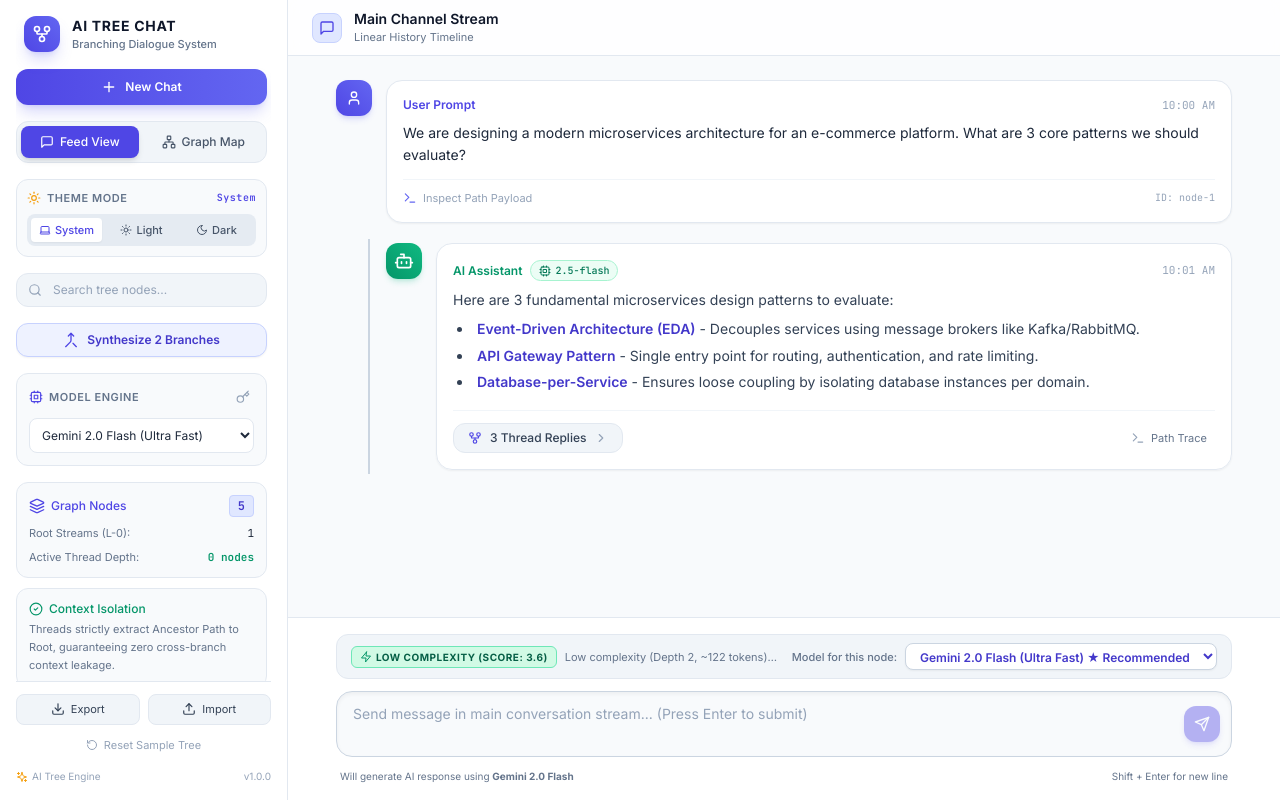
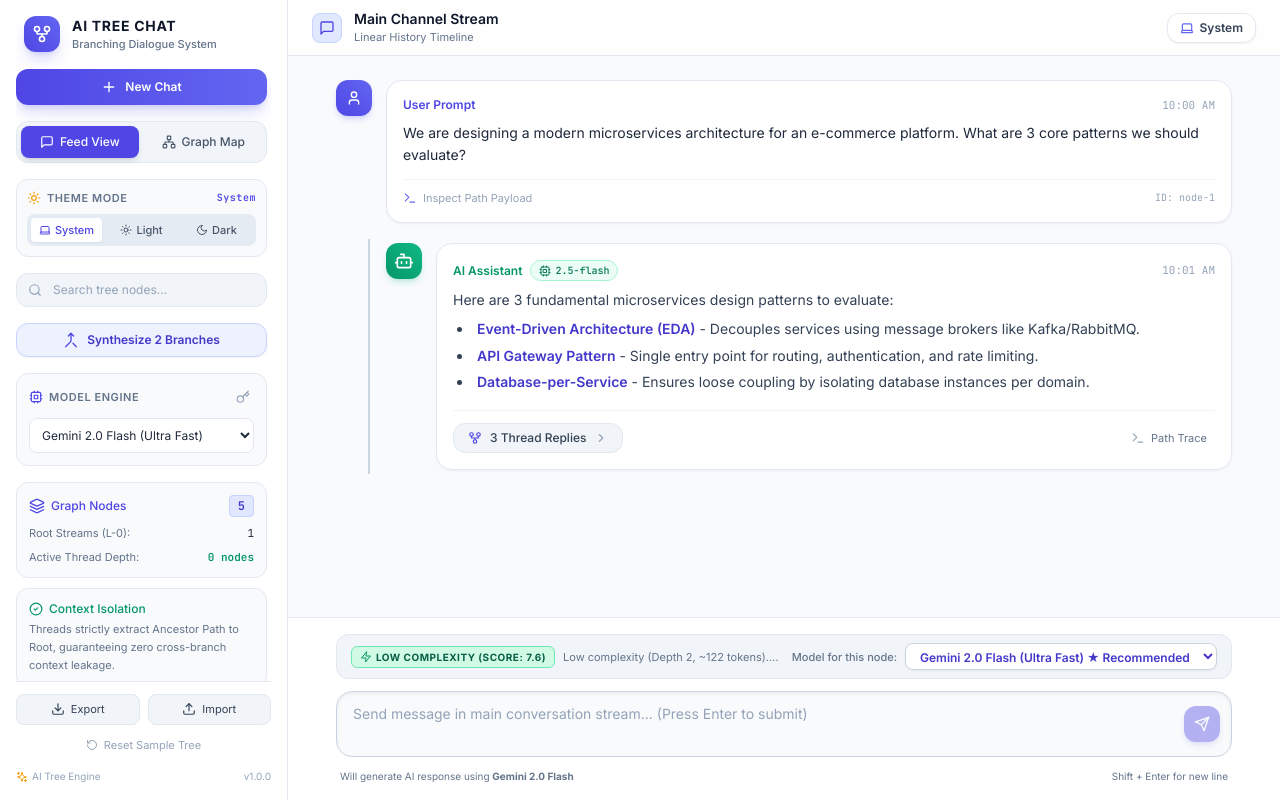
Before and after one commit to anandbmuley/AITreeChat, a React (Vite) app: page / in a window 1280 px wide. Built offline with nearby package versions, Linux system fonts and the light colour scheme.

Commit message:
feat: Add prominent theme toggle button to top channel header

```diff
--- a/src/App.tsx
+++ b/src/App.tsx
@@ -111,6 +111,8 @@ export default function App() {
             onOpenThread={openThread}
             onInspectPath={inspectNodePath}
             getReplyCount={getReplyCount}
+            themeMode={themeMode}
+            setThemeMode={setThemeMode}
           />
         ) : (
           <TreeGraphVisualizer
--- a/src/components/MainFeed.tsx
+++ b/src/components/MainFeed.tsx
@@ -14,11 +14,15 @@ import {
   Cpu,
   Zap,
   Brain,
-  Info
+  Info,
+  Sun,
+  Moon,
+  Laptop
 } from 'lucide-react';
 import { ChatNode, TreeComplexityMetrics } from '../types/chat';
 import { AVAILABLE_MODELS } from '../services/geminiApi';
 import { MarkdownRenderer } from './MarkdownRenderer';
+import { ThemeMode } from '../hooks/useTheme';
 
 interface MainFeedProps {
   rootIds: string[];
@@ -34,6 +38,8 @@ interface MainFeedProps {
   onOpenThread: (nodeId: string) => void;
   onInspectPath: (nodeId: string) => void;
   getReplyCount: (nodeId: string) => number;
+  themeMode?: ThemeMode;
+  setThemeMode?: (mode: ThemeMode) => void;
 }
 
 export const MainFeed: React.FC<MainFeedProps> = ({
@@ -50,31 +56,35 @@ export const MainFeed: React.FC<MainFeedProps> = ({
   onOpenThread,
   onInspectPath,
   getReplyCount,
+  themeMode,
+  setThemeMode,
 }) => {
   const [inputValue, setInputValue] = useState('');
   const [nodeModelOverride, setNodeModelOverride] = useState<string>(selectedModel);
   const mainScrollRef = useRef<HTMLDivElement>(null);
 
-  // Sync default nodeModelOverride if global selectedModel changes
+  // Sync nodeModelOverride if global selectedModel changes
   useEffect(() => {
     setNodeModelOverride(selectedModel);
   }, [selectedModel]);
 
   const mainLineNodes = getMainLineNodes();
-  const complexity = getComplexityForPath(null);
+  const lastNode = mainLineNodes.length > 0 ? mainLineNodes[mainLineNodes.length - 1] : null;
 
-  // Auto-scroll to bottom when main line messages update
+  // Compute path complexity for the target node
+  const complexity = getComplexityForPath(lastNode ? lastNode.id : null);
+
   useEffect(() => {
     if (mainScrollRef.current) {
       mainScrollRef.current.scrollTop = mainScrollRef.current.scrollHeight;
     }
-  }, [mainLineNodes.length, nodes]);
+  }, [nodes]);
 
-  const handleSend = () => {
-    if (inputValue.trim() && !isLoading) {
-      onSendMain(inputValue, nodeModelOverride);
+  const handleSend = async () => {
+    if (!inputValue.trim() || isLoading) return;
+    const contentToSend = inputValue;
     setInputValue('');
-    }
+    await onSendMain(contentToSend, nodeModelOverride);
   };
 
   const handleKeyDown = (e: React.KeyboardEvent<HTMLTextAreaElement>) => {
@@ -85,9 +95,10 @@ export const MainFeed: React.FC<MainFeedProps> = ({
   };
 
   const promptSuggestions = [
-    "Design an Event-Driven notification system for order updates.",
-    "Compare Monolithic vs Microservices database migration strategies.",
-    "What are best practices for high-throughput Rate Limiting?"
+    "Design a scalable microservice architecture for AI data trees",
+    "Compare trade-offs between Graph DBs and SQL for hierarchical trees",
+    "Write a TypeScript algorithm to find lowest common ancestor in DAG",
+    "Explain quantum superposition with interactive tree analogy"
   ];
 
   // Group linear main line nodes into User/AI pairs
@@ -111,6 +122,13 @@ export const MainFeed: React.FC<MainFeedProps> = ({
     return false;
   });
 
+  const toggleTheme = () => {
+    if (!setThemeMode) return;
+    if (themeMode === 'system') setThemeMode('dark');
+    else if (themeMode === 'dark') setThemeMode('light');
+    else setThemeMode('system');
+  };
+
   return (
     <div className="flex-1 flex flex-col bg-slate-50 dark:bg-slate-900 min-w-0 h-full relative transition-colors duration-200">
 
@@ -128,12 +146,32 @@ export const MainFeed: React.FC<MainFeedProps> = ({
           </div>
         </div>
 
+        <div className="flex items-center gap-3">
           {activeThreadId && (
             <div className="text-xs text-indigo-700 dark:text-indigo-300 flex items-center gap-1.5 bg-indigo-50 dark:bg-indigo-950/60 border border-indigo-200 dark:border-indigo-800/60 px-3 py-1 rounded-full animate-pulse">
               <GitFork className="w-3.5 h-3.5 text-indigo-600 dark:text-indigo-400" />
-            <span>Thread Side Panel Active</span>
+              <span>Thread Active</span>
             </div>
           )}
+
+          {/* Prominent Header Theme Toggle Button */}
+          {setThemeMode && (
+            <button
+              onClick={toggleTheme}
+              className="flex items-center gap-1.5 px-3 py-1.5 rounded-xl border border-slate-200 dark:border-slate-700/80 bg-white dark:bg-slate-800 text-slate-700 dark:text-slate-200 hover:bg-slate-100 dark:hover:bg-slate-700/80 text-xs font-semibold shadow-sm transition"
+              title={`Current Theme: ${themeMode?.toUpperCase()}. Click to switch theme.`}
+            >
+              {themeMode === 'light' ? (
+                <Sun className="w-3.5 h-3.5 text-amber-500" />
+              ) : themeMode === 'dark' ? (
+                <Moon className="w-3.5 h-3.5 text-indigo-400" />
+              ) : (
+                <Laptop className="w-3.5 h-3.5 text-indigo-500" />
+              )}
+              <span className="capitalize">{themeMode || 'Theme'}</span>
+            </button>
+          )}
+        </div>
       </div>
 
       {/* Main Timeline Chat Stream */}
```
Lines whose indentation alone changed are shown as unchanged.
